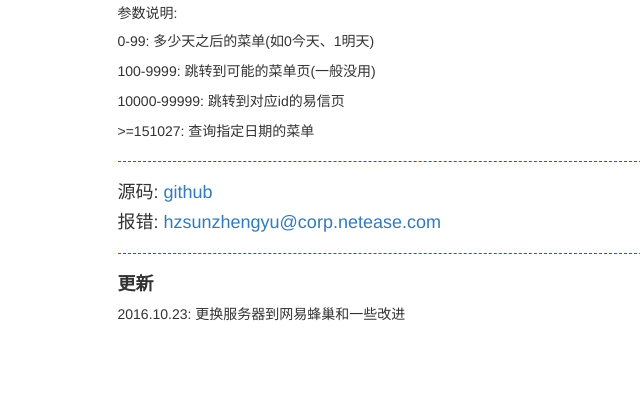
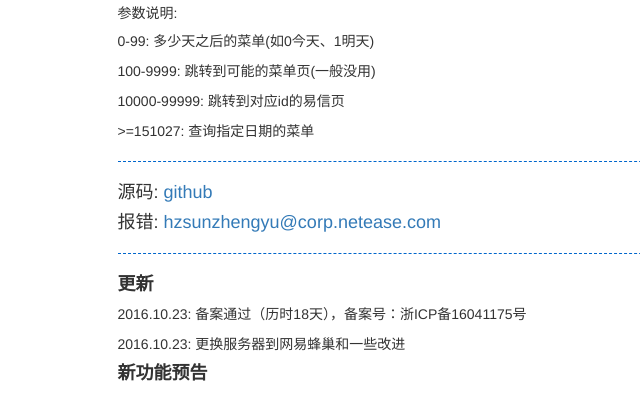
Before and after one commit to arcsun/neteaseMenu, a Flask app: template templates/menu.html in a window 1280 px wide. Shown: the part 270-690 px from the top of the page, without its empty margins (50-690 px from the left). Run offline with Flask 2, Linux system fonts and the light colour scheme; the template is opened without the code that fills it, so the values that code supplies are empty; some libraries are stand-ins or nearby versions.

Commit message:
更换log和一些更新

```diff
--- a/start.py
+++ b/start.py
@@ -13,9 +13,9 @@ visitHome = 0
 startTime = time.time()
 
 
-# @app.route('/')
-# def hello_world():
-#     return redirect('/menu')
+@app.route('/')
+def hello_world():
+    return redirect('/menu')
 
 
 @app.route('/menu/<int:day>', methods = ['GET', 'POST'])
--- a/templates/manage.html
+++ b/templates/manage.html
@@ -7,7 +7,8 @@
     <link rel="SHORTCUT ICON" href="/static/panguMiniLogo.png">
     <link rel="stylesheet" href="//cdn.bootcss.com/bootstrap/3.3.5/css/bootstrap.min.css">
 </head>
-<body>
+
+<body style='font-family: "Helvetica Neue", Helvetica, "Microsoft YaHei", Arial, sans-serif'>
 
 <div class="container">
 	<div class="row clearfix">
--- a/templates/menu.html
+++ b/templates/menu.html
@@ -4,11 +4,11 @@
     <meta charset="UTF-8">
     <title>杭州菜单</title>
     <meta name="viewport" content="width=device-width, initial-scale=1, maximum-scale=1, user-scalable=no">
-    <!-- 这个logo很快就要换成杭研的了 -->
-    <link rel="SHORTCUT ICON" href="/static/panguMiniLogo.png">
+    <link rel="SHORTCUT ICON" href="/static/logo_mini.png">
     <link rel="stylesheet" href="//cdn.bootcss.com/bootstrap/3.3.5/css/bootstrap.min.css">
 </head>
-<body>
+
+<body style='font-family: "Helvetica Neue", Helvetica, "Microsoft YaHei", Arial, sans-serif'>
 
 <div class="container">
 	<div class="row clearfix">
@@ -50,7 +50,10 @@
 
             <hr style="height:1px;border:none;border-top:1px dashed #0066CC;" />
             <h4><b>更新</b></h4>
+            <p>2016.10.23: 备案通过（历时18天），备案号：浙ICP备16041175号</p>
             <p>2016.10.23: 更换服务器到网易蜂巢和一些改进</p>
+            <h4><b>新功能预告</b></h4>
+
 		</div>
 
 
```
Also changed, not shown: static/logo.png (added), static/logo_mini.png (added), static/panguMiniLogo.png (deleted), 2 other files.
